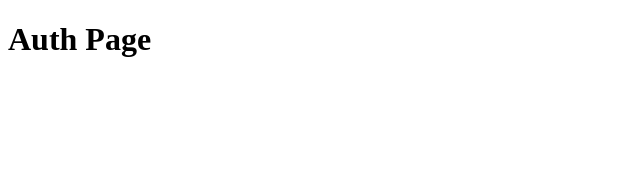
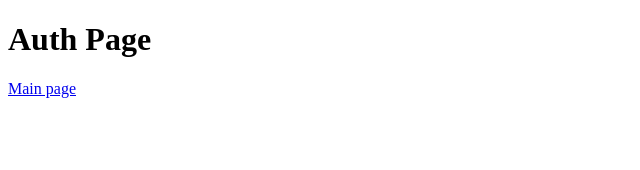
Before and after one commit to Jarkkohei/nextjs_example, a Next.js app: page /auth in a window 1280 px wide. Shown: the top 170 px of the page, without its empty margins (0-640 px from the left). Built offline with nearby package versions, Linux system fonts and the light colour scheme.

Commit message:
Add links to move between Main- and Auth-pages with anchor-elements

```diff
--- a/pages/auth/index.js
+++ b/pages/auth/index.js
@@ -1,8 +1,10 @@
 import React from  'react';
+import Link from 'next/link';
 
 const authIndexPage = () => (
     <div>
         <h1>Auth Page</h1>
+        <Link href="/"><a>Main page</a></Link>
     </div>
 );
 
--- a/pages/index.js
+++ b/pages/index.js
@@ -1,8 +1,10 @@
 import React from 'react';
+import Link from 'next/link';
 
 const indexPage = () => (
     <div>
         <h1>The Main page</h1>
+        <Link href="/auth"><a>Auth page</a></Link>
     </div>
 );
 
```
